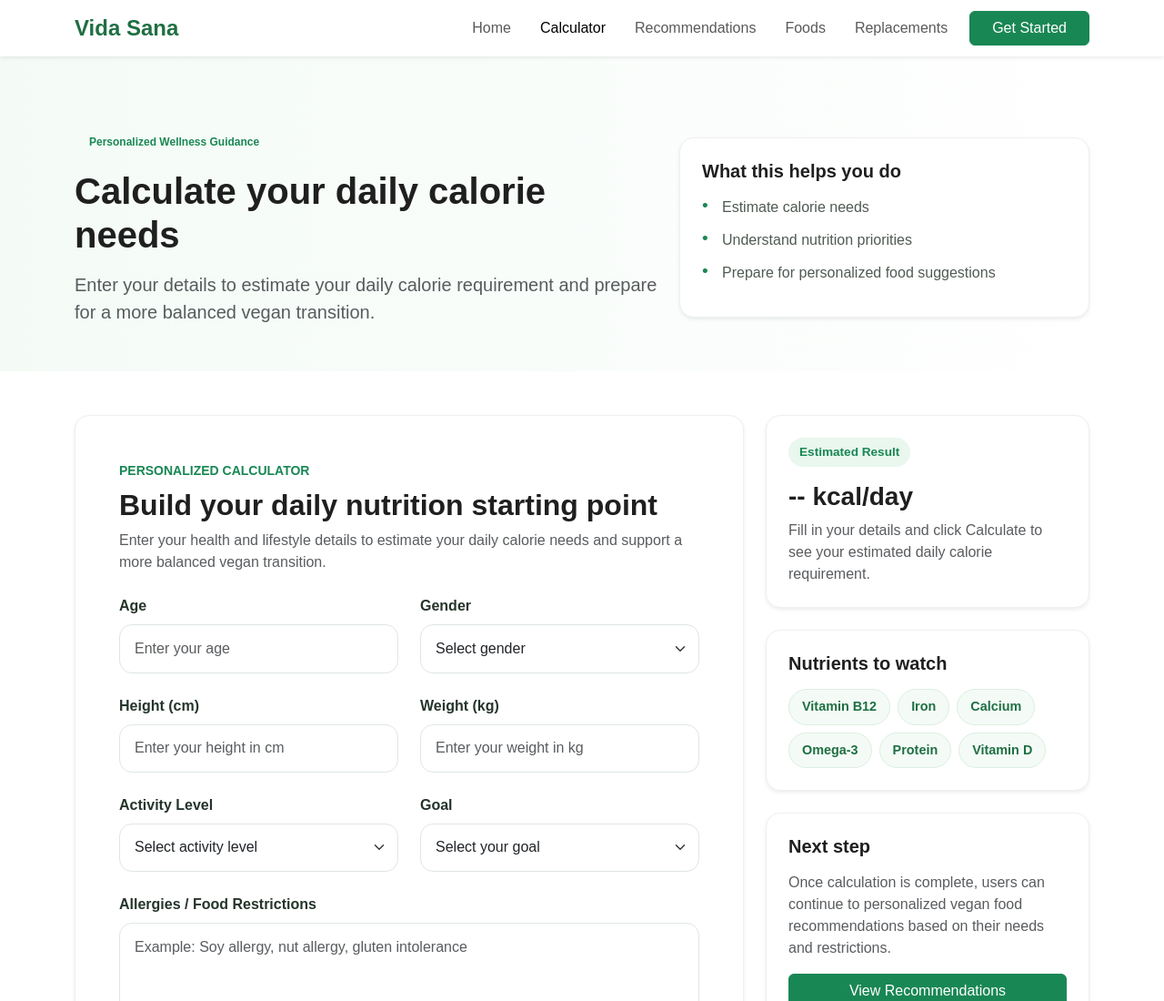
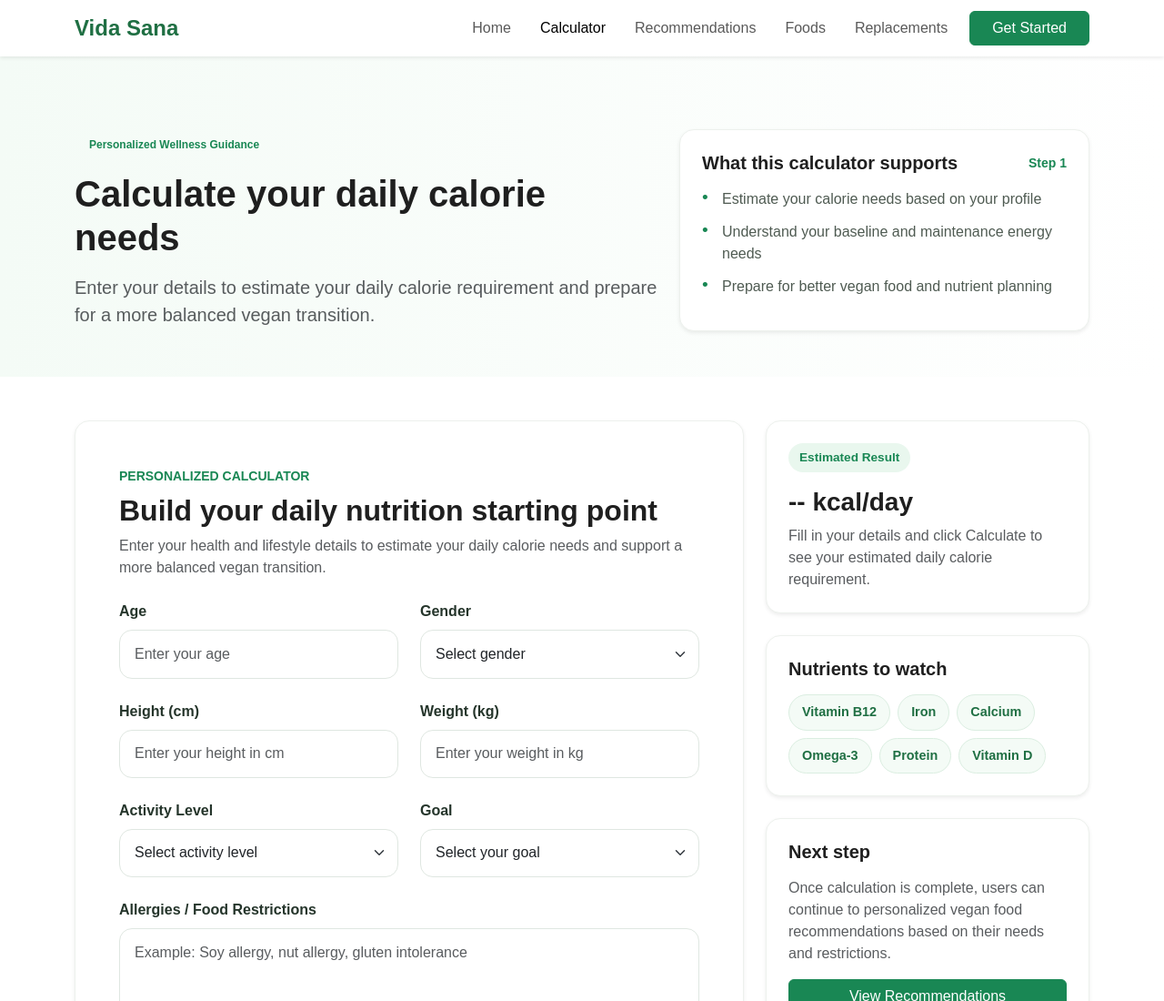
Before and after one commit to BosuBose132/Vida-Sana, a website: page frontend/pages/calculator.html in a window 1280 px wide. Shown: the top 1100 px of the page at 91% size. Drawn offline with nearby package versions, Linux system fonts and the light colour scheme.

Commit message:
feat: improve hero content card

```diff
--- a/frontend/pages/calculator.html
+++ b/frontend/pages/calculator.html
@@ -78,11 +78,16 @@
           </div>
           <div class="col-lg-5">
             <div class="page-hero-card rounded-4 shadow-sm p-4 bg-white">
-              <h5 class="fw-semibold mb-3">What this helps you do</h5>
+              <div
+                class="d-flex align-items-center justify-content-between mb-3"
+              >
+                <h5 class="fw-semibold mb-0">What this calculator supports</h5>
+                <span class="small text-success fw-semibold">Step 1</span>
+              </div>
               <ul class="list-unstyled mb-0 calculator-hero-list">
-                <li>Estimate calorie needs</li>
-                <li>Understand nutrition priorities</li>
-                <li>Prepare for personalized food suggestions</li>
+                <li>Estimate your calorie needs based on your profile</li>
+                <li>Understand your baseline and maintenance energy needs</li>
+                <li>Prepare for better vegan food and nutrient planning</li>
               </ul>
             </div>
           </div>
```
